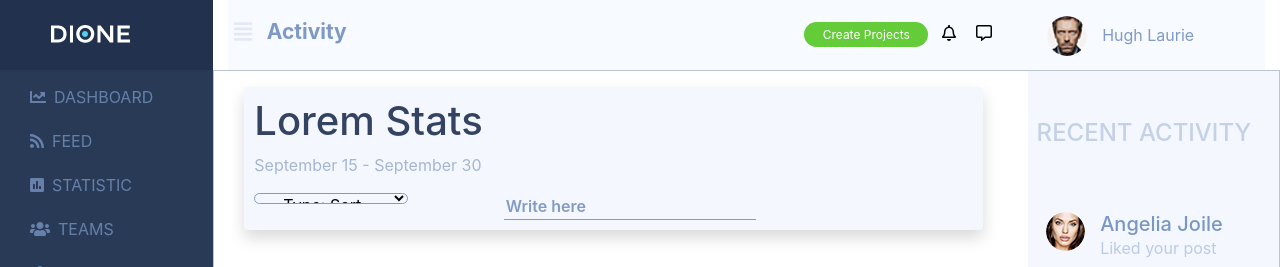
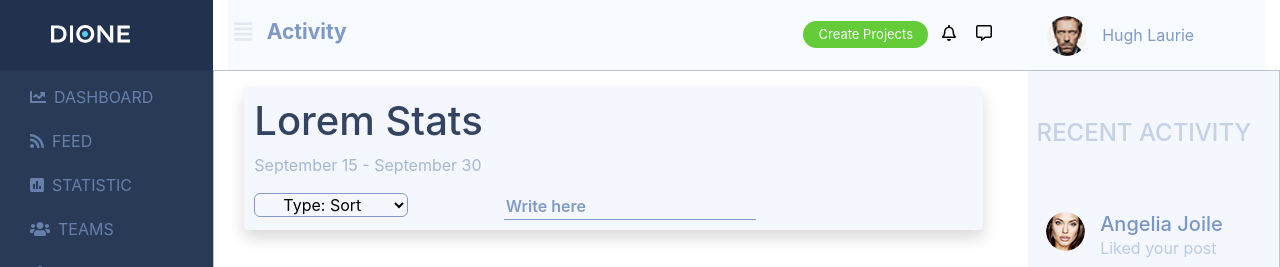
Before and after one commit to yllipetrovci/ylli-petrovci-react-js-boilerplate, a React (Create React App) app: page / in a window 1280 px wide. Shown: the top 267 px of the page. Built offline with nearby package versions, Linux system fonts and the light colour scheme.

Commit message:
little modify for components

```diff
--- a/src/styles/components/select.scss
+++ b/src/styles/components/select.scss
@@ -1,7 +1,6 @@
 .select-component{
-    border-radius: 50px;
+    border-radius: 6px;
     width: 70%;
-    height: 41%;
     padding: 0 24px;
     border: solid 1px #829BC6;
     background: transparent;
--- a/src/styles/header.scss
+++ b/src/styles/header.scss
@@ -23,9 +23,9 @@
   .btn.btn-success {
     background-color: $header-button;
     border-radius: 50px;
-    width: 124px;
+    width: 125px;
     margin-top: 0px;
-    font-size: 12px;
+    font-size: 13px;
     padding: 3% 6%;
     border: none;
   }
```
